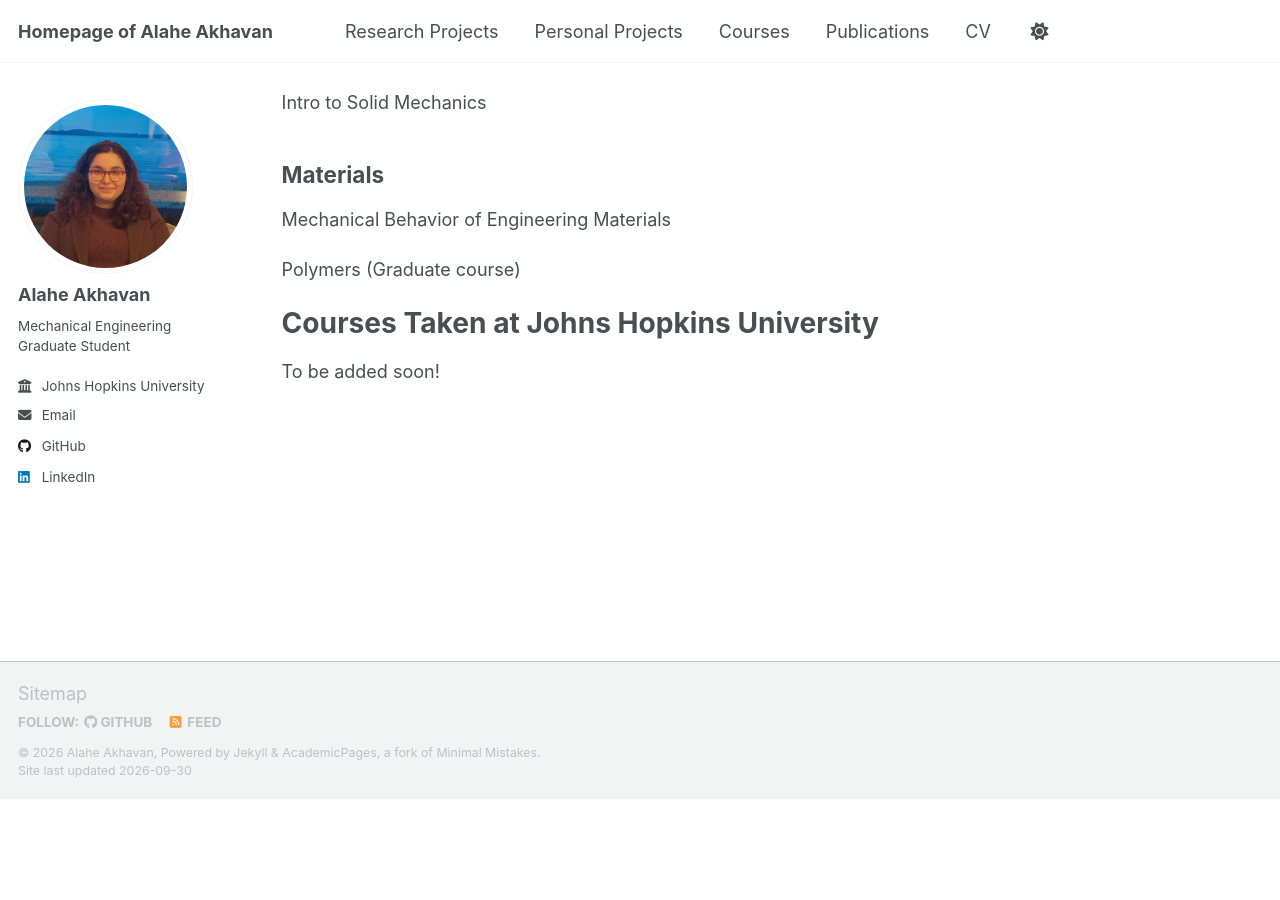
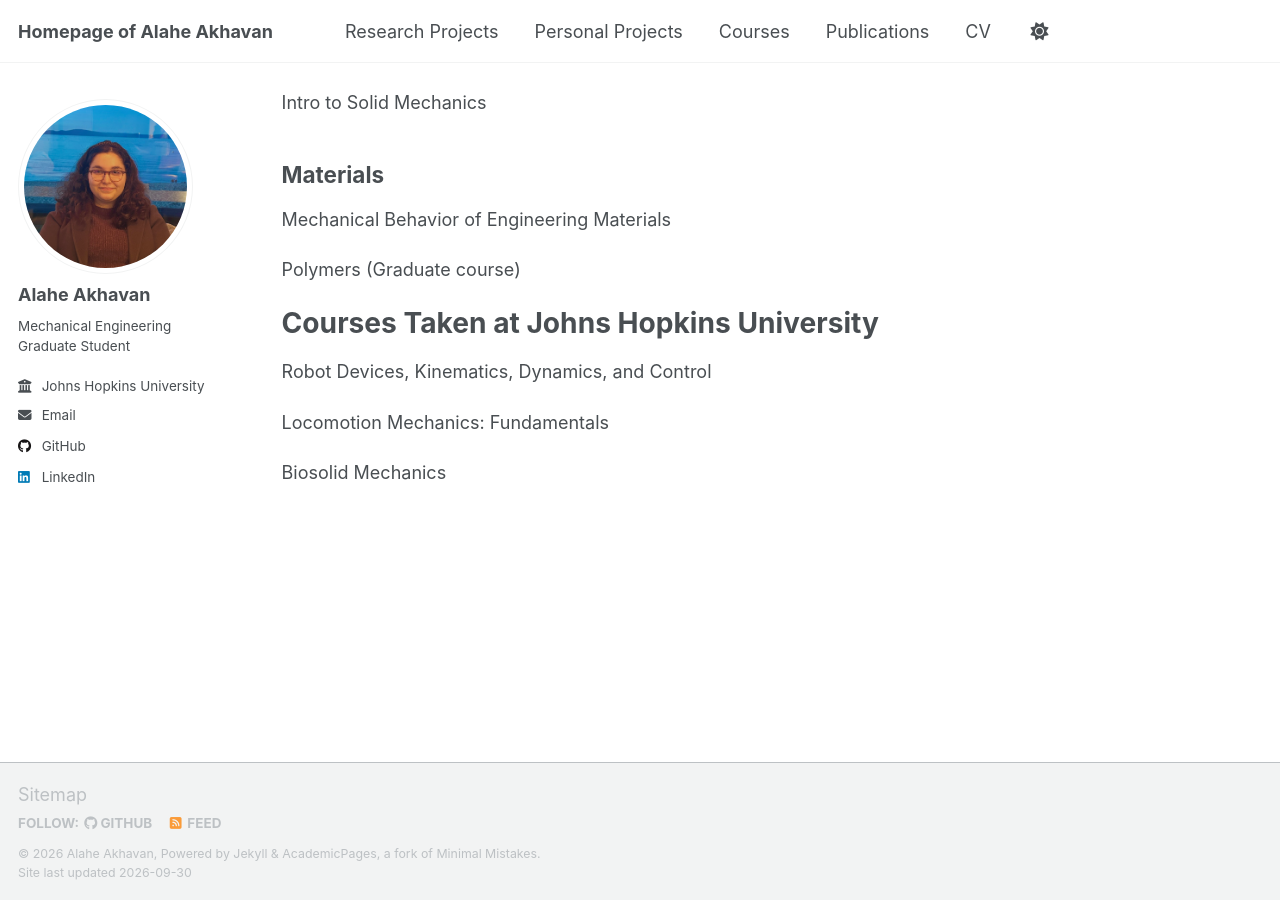
Before and after one commit to Akhavana/akhavana.github.io, a Jekyll site: the page built from _pages/fun.md, in a window 1280 px wide and 900 px high, scrolled down 670 px. Built offline with Jekyll 4.4.1, drawn with Linux system fonts in a browser that asks for light colours; a script that is not in the unit is left out; before the commit the page ends 1469 px from its top, so only the background shows below that.

Commit message:
Add courses taken at Johns Hopkins University

```diff
--- a/_pages/fun.md
+++ b/_pages/fun.md
@@ -33,4 +33,8 @@ Highlighting some of the elective and major required courses (graduate and under
 
 
 # Courses Taken at Johns Hopkins University
-To be added soon!
+Robot Devices, Kinematics, Dynamics, and Control
+
+Locomotion Mechanics: Fundamentals
+
+Biosolid Mechanics
```
